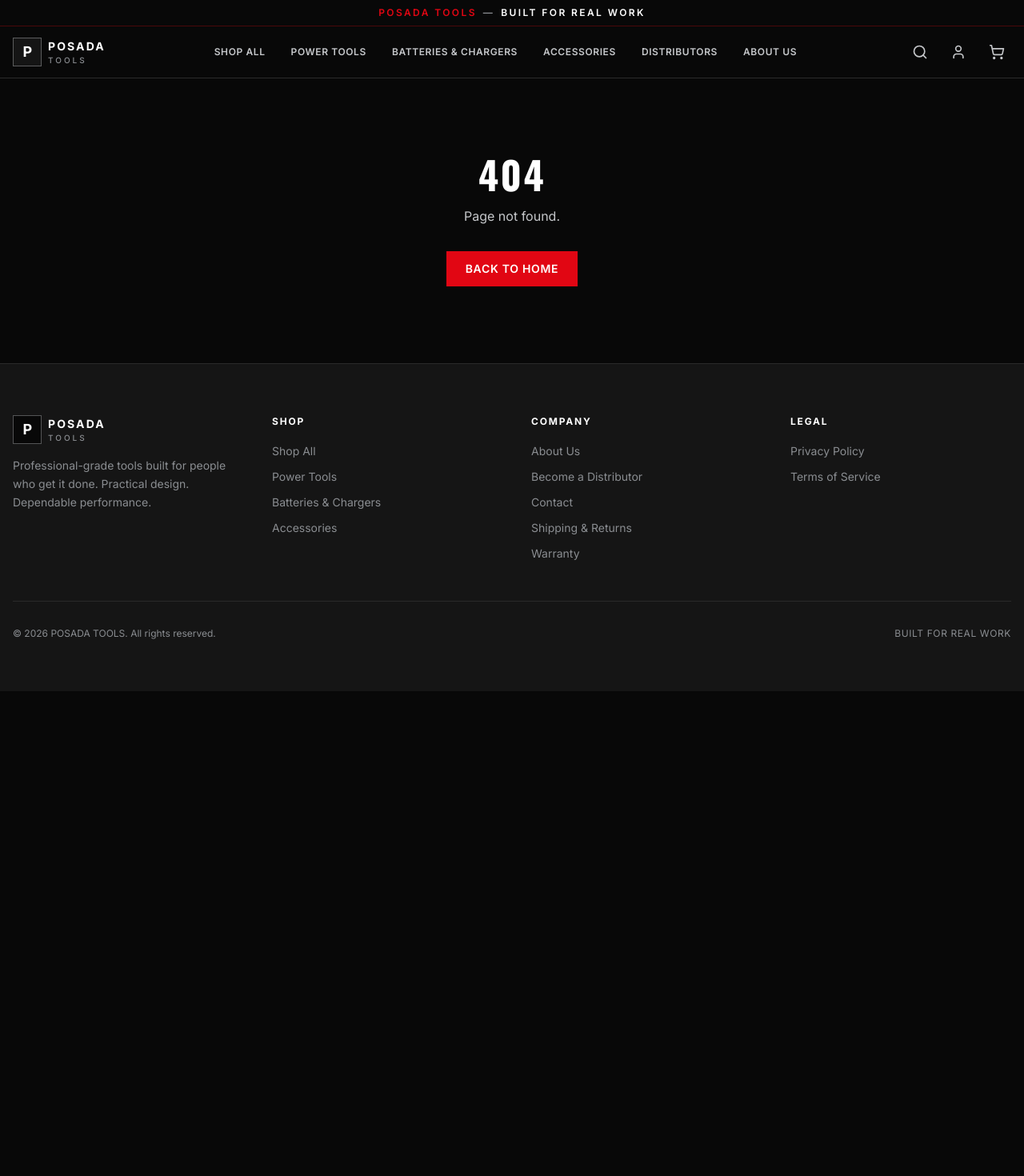
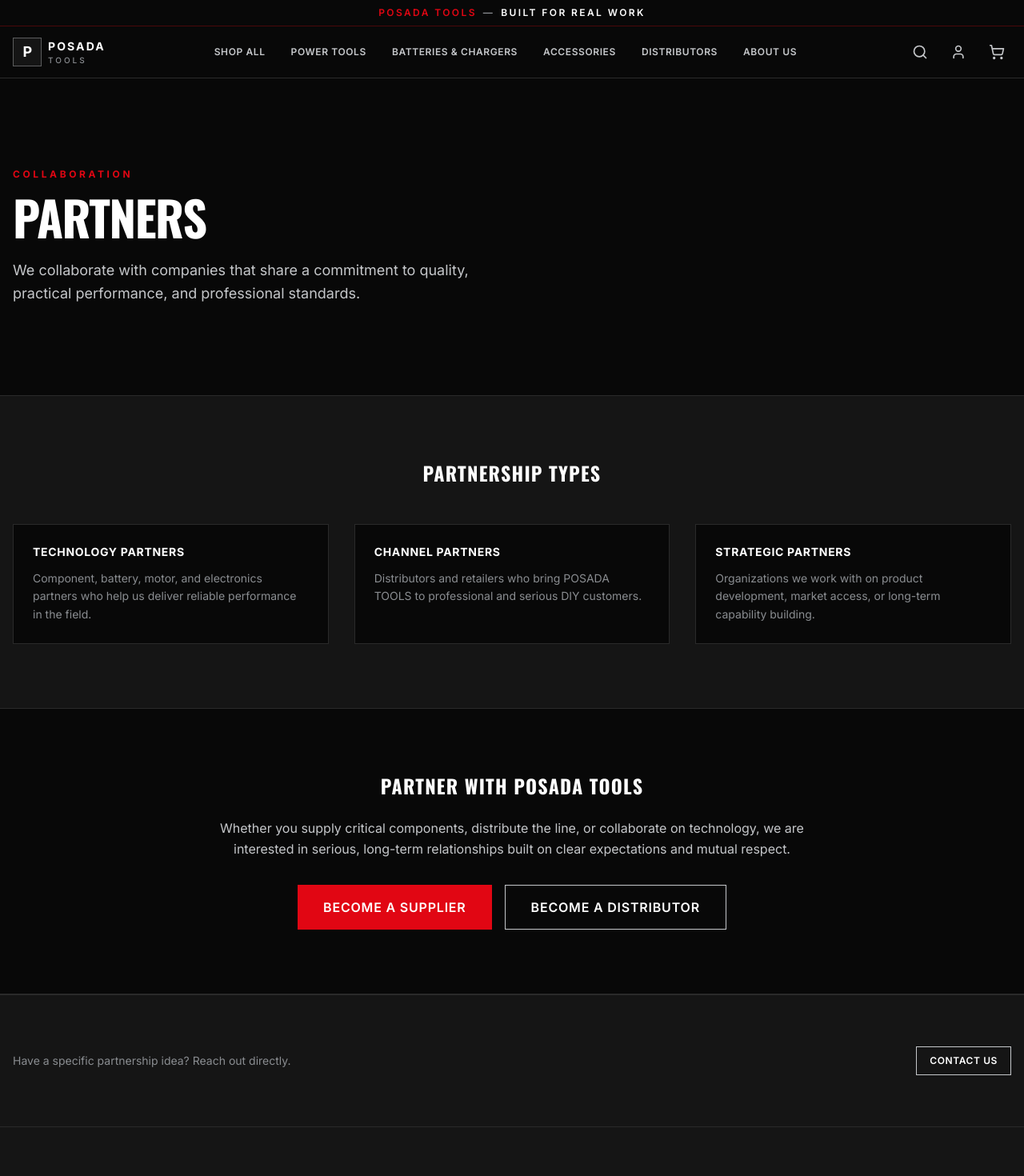
Before and after one commit to verishelf/posadatools, a Next.js app: page /partners in a window 1280 px wide. Before the commit this address had no page. Shown: the top 1470 px of the page at 80% size. Before the commit the page ends 864 px from the top, so only its background shows below. Built offline with nearby package versions, Linux system fonts and the light colour scheme.

Commit message:
Add Partners and Sponsors pages

```diff
--- /dev/null
+++ b/src/app/partners/page.tsx
@@ -0,0 +1,101 @@
+import { Metadata } from "next";
+import Link from "next/link";
+import { Button } from "@/components/ui/button";
+
+export const metadata: Metadata = {
+  title: "Partners",
+  description:
+    "Strategic, technology, and channel partners working with POSADA TOOLS.",
+};
+
+export default function PartnersPage() {
+  return (
+    <>
+      <section className="relative bg-black border-b border-border">
+        <div className="mx-auto max-w-7xl px-4 py-20 lg:py-28">
+          <div className="max-w-3xl">
+            <p className="text-red text-xs font-bold uppercase tracking-[0.3em] mb-4">
+              Collaboration
+            </p>
+            <h1 className="font-[family-name:var(--font-display)] text-4xl sm:text-5xl lg:text-6xl font-bold uppercase tracking-tight text-white leading-[0.95] mb-6">
+              Partners
+            </h1>
+            <p className="text-lg text-metallic max-w-xl leading-relaxed">
+              We collaborate with companies that share a commitment to quality,
+              practical performance, and professional standards.
+            </p>
+          </div>
+        </div>
+      </section>
+
+      <section className="py-20 bg-charcoal border-b border-border">
+        <div className="mx-auto max-w-7xl px-4">
+          <h2 className="font-[family-name:var(--font-display)] text-2xl font-bold uppercase tracking-wider text-white mb-12 text-center">
+            Partnership Types
+          </h2>
+          <div className="grid grid-cols-1 md:grid-cols-3 gap-8">
+            {[
+              {
+                title: "Technology Partners",
+                text: "Component, battery, motor, and electronics partners who help us deliver reliable performance in the field.",
+              },
+              {
+                title: "Channel Partners",
+                text: "Distributors and retailers who bring POSADA TOOLS to professional and serious DIY customers.",
+              },
+              {
+                title: "Strategic Partners",
+                text: "Organizations we work with on product development, market access, or long-term capability building.",
+              },
+            ].map((item) => (
+              <div key={item.title} className="border border-border bg-black p-6">
+                <h3 className="text-sm font-bold uppercase tracking-wider text-white mb-3">
+                  {item.title}
+                </h3>
+                <p className="text-sm text-muted leading-relaxed">{item.text}</p>
+              </div>
+            ))}
+          </div>
+        </div>
+      </section>
+
+      <section className="py-20 bg-black border-b border-border">
+        <div className="mx-auto max-w-7xl px-4">
+          <div className="max-w-3xl mx-auto text-center">
+            <h2 className="font-[family-name:var(--font-display)] text-2xl font-bold uppercase tracking-wider text-white mb-6">
+              Partner With POSADA TOOLS
+            </h2>
+            <p className="text-metallic leading-relaxed mb-8">
+              Whether you supply critical components, distribute the line, or
+              collaborate on technology, we are interested in serious, long-term
+              relationships built on clear expectations and mutual respect.
+            </p>
+            <div className="flex flex-wrap justify-center gap-4">
+              <Link href="/suppliers">
+                <Button size="lg">Become a Supplier</Button>
+              </Link>
+              <Link href="/distributors">
+                <Button variant="outline" size="lg">
+                  Become a Distributor
+                </Button>
+              </Link>
+            </div>
+          </div>
+        </div>
+      </section>
+
+      <section className="py-16 bg-charcoal border-t border-border">
+        <div className="mx-auto max-w-7xl px-4 flex flex-col sm:flex-row items-center justify-between gap-6">
+          <p className="text-sm text-muted">
+            Have a specific partnership idea? Reach out directly.
+          </p>
+          <Link href="/contact">
+            <Button variant="outline" size="sm">
+              Contact Us
+            </Button>
+          </Link>
+        </div>
+      </section>
+    </>
+  );
+}
--- /dev/null
+++ b/src/app/sponsors/page.tsx
@@ -0,0 +1,97 @@
+import { Metadata } from "next";
+import Link from "next/link";
+import { Button } from "@/components/ui/button";
+
+export const metadata: Metadata = {
+  title: "Sponsors",
+  description:
+    "Sponsorship opportunities with POSADA TOOLS — events, teams, and programs that align with professional work.",
+};
+
+export default function SponsorsPage() {
+  return (
+    <>
+      <section className="relative bg-black border-b border-border">
+        <div className="mx-auto max-w-7xl px-4 py-20 lg:py-28">
+          <div className="max-w-3xl">
+            <p className="text-red text-xs font-bold uppercase tracking-[0.3em] mb-4">
+              Support & Visibility
+            </p>
+            <h1 className="font-[family-name:var(--font-display)] text-4xl sm:text-5xl lg:text-6xl font-bold uppercase tracking-tight text-white leading-[0.95] mb-6">
+              Sponsors
+            </h1>
+            <p className="text-lg text-metallic max-w-xl leading-relaxed">
+              We partner with brands and organizations that support skilled trades,
+              professional events, and communities built around real work.
+            </p>
+          </div>
+        </div>
+      </section>
+
+      <section className="py-20 bg-charcoal border-b border-border">
+        <div className="mx-auto max-w-7xl px-4">
+          <h2 className="font-[family-name:var(--font-display)] text-2xl font-bold uppercase tracking-wider text-white mb-12 text-center">
+            Sponsorship Focus
+          </h2>
+          <div className="grid grid-cols-1 md:grid-cols-2 lg:grid-cols-3 gap-8">
+            {[
+              {
+                title: "Trade & Skills Events",
+                text: "Competitions, trade shows, and skills showcases that celebrate craftsmanship and professional excellence.",
+              },
+              {
+                title: "Training & Education",
+                text: "Programs that help the next generation of tradespeople develop real, job-ready skills.",
+              },
+              {
+                title: "Teams & Creators",
+                text: "Select teams, builders, and creators whose work reflects practical performance and integrity.",
+              },
+            ].map((item) => (
+              <div key={item.title} className="border border-border bg-black p-6">
+                <h3 className="text-sm font-bold uppercase tracking-wider text-white mb-3">
+                  {item.title}
+                </h3>
+                <p className="text-sm text-muted leading-relaxed">{item.text}</p>
+              </div>
+            ))}
+          </div>
+        </div>
+      </section>
+
+      <section className="py-20 bg-black border-b border-border">
+        <div className="mx-auto max-w-7xl px-4">
+          <div className="max-w-3xl mx-auto text-center">
+            <h2 className="font-[family-name:var(--font-display)] text-2xl font-bold uppercase tracking-wider text-white mb-6">
+              Current Sponsors
+            </h2>
+            <p className="text-metallic leading-relaxed mb-10">
+              Sponsor relationships will be listed here as they are confirmed.
+              We keep this page reserved for genuine, active partnerships.
+            </p>
+            <div className="border border-border bg-charcoal p-12 text-center">
+              <p className="text-sm text-muted uppercase tracking-wider">
+                No active sponsors listed yet
+              </p>
+            </div>
+          </div>
+        </div>
+      </section>
+
+      <section className="py-20 bg-charcoal">
+        <div className="mx-auto max-w-3xl px-4 text-center">
+          <h2 className="font-[family-name:var(--font-display)] text-2xl font-bold uppercase tracking-wider text-white mb-4">
+            Interested in Sponsoring?
+          </h2>
+          <p className="text-sm text-muted mb-8 max-w-lg mx-auto">
+            Tell us about your brand, audience, and the type of collaboration you
+            have in mind. We evaluate opportunities based on fit and mutual value.
+          </p>
+          <Link href="/contact">
+            <Button size="lg">Get in Touch</Button>
+          </Link>
+        </div>
+      </section>
+    </>
+  );
+}
```
